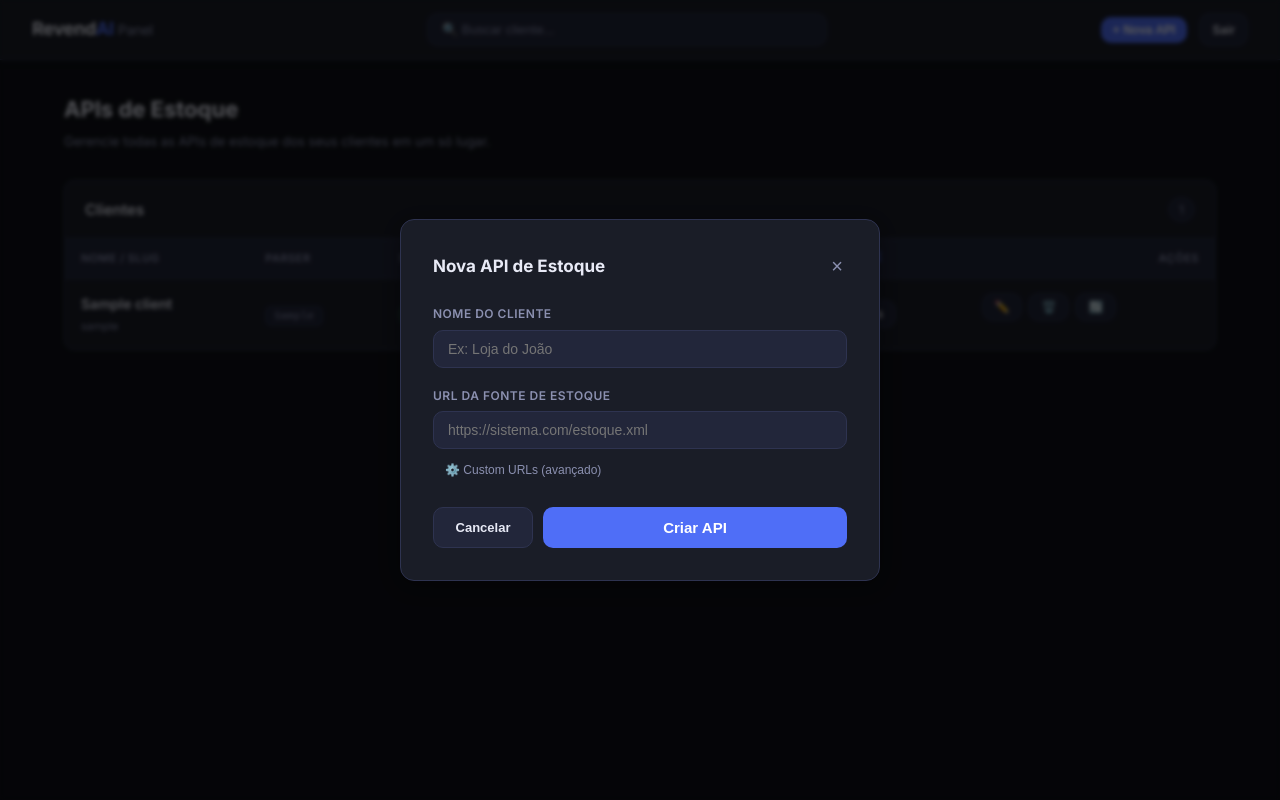
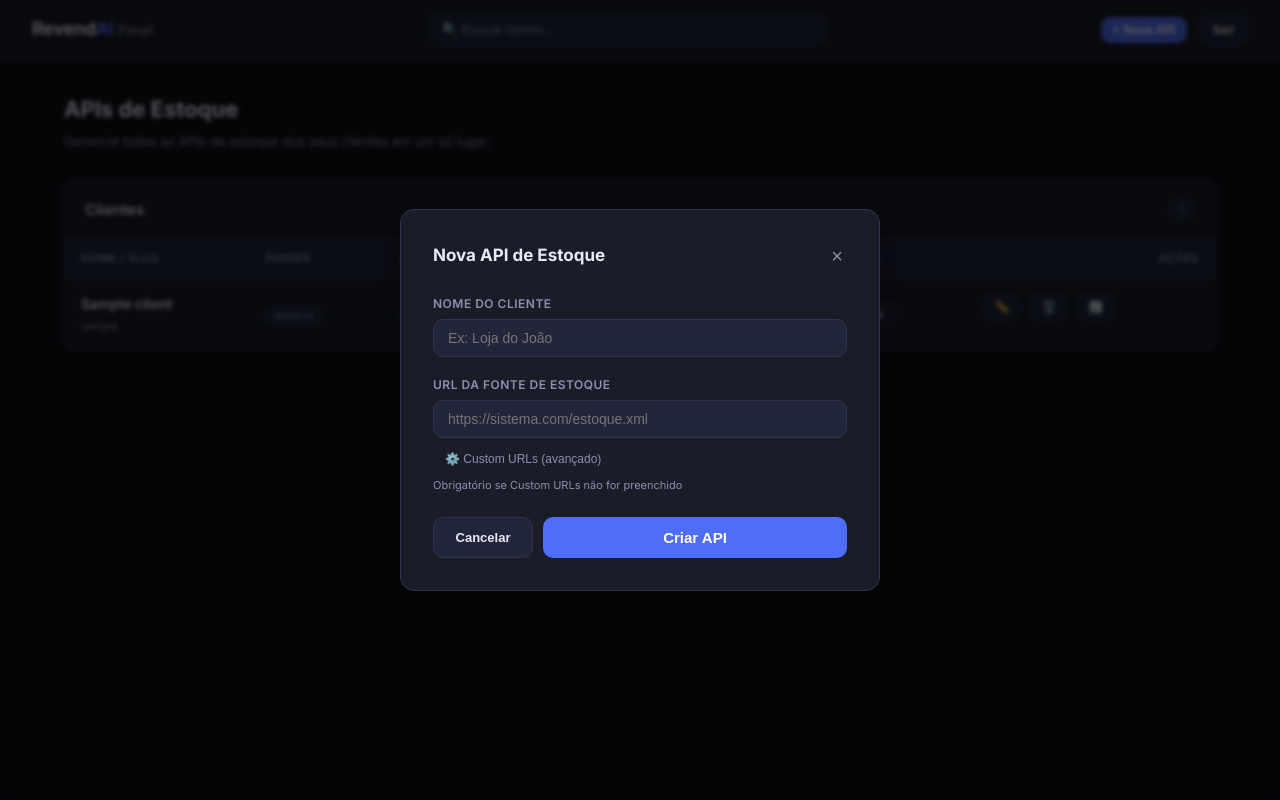
Before and after one commit to AioliaTech/sistemaapi, a FastAPI app: template templates/dashboard.html in a window 1280 px wide, after a click on "+ Nova API". Run offline with FastAPI, Linux system fonts and the light colour scheme; the template is opened without the code that fills it: most values are stand-ins (such as "Sample title", 1, 10 or a date in 2020); parts of the project's set-up code (start-up, migrations or seed data) failed here and were passed over.

Commit message:
fix: torna URL da Fonte opcional quando Custom URLs está preenchido

```diff
--- a/main.py
+++ b/main.py
@@ -57,12 +57,12 @@ def on_shutdown():
 
 class CreateClientRequest(BaseModel):
     name: str
-    source_url: str
+    source_url: Optional[str] = None
     custom_urls: Optional[str] = None
 
 class UpdateClientRequest(BaseModel):
     name: str
-    source_url: str
+    source_url: Optional[str] = None
     custom_urls: Optional[str] = None
 
 # ─── Auth routes ──────────────────────────────────────────────────────────────
@@ -163,13 +163,17 @@ def admin_list_clients(_auth=Depends(require_api_auth)):
 def admin_create_client(body: CreateClientRequest, _auth=Depends(require_api_auth)):
     if not body.name.strip():
         raise HTTPException(status_code=400, detail="Nome é obrigatório")
-    if not body.source_url.strip():
-        raise HTTPException(status_code=400, detail="URL da fonte é obrigatória")
+
+    source_url = body.source_url.strip() if body.source_url else ""
+    custom_urls = body.custom_urls.strip() if body.custom_urls else None
+
+    if not source_url and not custom_urls:
+        raise HTTPException(status_code=400, detail="URL da fonte ou Custom URLs é obrigatório")
 
     client = client_manager.create_client(
         name=body.name.strip(),
-        source_url=body.source_url.strip(),
-        custom_urls=body.custom_urls.strip() if body.custom_urls else None,
+        source_url=source_url or "custom",  # Placeholder if using custom URLs
+        custom_urls=custom_urls,
     )
     # Schedule and trigger immediate fetch
     scheduler.add_client_job(client.id, run_now=True)
@@ -184,14 +188,18 @@ def admin_update_client(
 ):
     if not body.name.strip():
         raise HTTPException(status_code=400, detail="Nome é obrigatório")
-    if not body.source_url.strip():
-        raise HTTPException(status_code=400, detail="URL da fonte é obrigatória")
+
+    source_url = body.source_url.strip() if body.source_url else ""
+    custom_urls = body.custom_urls.strip() if body.custom_urls else None
+
+    if not source_url and not custom_urls:
+        raise HTTPException(status_code=400, detail="URL da fonte ou Custom URLs é obrigatório")
 
     client = client_manager.update_client(
         client_id=client_id,
         name=body.name.strip(),
-        source_url=body.source_url.strip(),
-        custom_urls=body.custom_urls.strip() if body.custom_urls else None,
+        source_url=source_url or "custom",  # Placeholder if using custom URLs
+        custom_urls=custom_urls,
     )
     if not client:
         raise HTTPException(status_code=404, detail="Cliente não encontrado")
--- a/static/app.js
+++ b/static/app.js
@@ -216,7 +216,15 @@ document.getElementById('form-create')?.addEventListener('submit', async (e) =>
   const source_url = document.getElementById('create-url').value.trim();
   const custom_urls = document.getElementById('create-custom-urls').value.trim();
 
-  if (!name || !source_url) return;
+  if (!name) {
+    showToast('Nome do cliente é obrigatório', 'error');
+    return;
+  }
+
+  if (!source_url && !custom_urls) {
+    showToast('Preencha a URL da Fonte ou Custom URLs', 'error');
+    return;
+  }
 
   btn.disabled = true;
   btn.innerHTML = '<span class="spinner"></span> Criando...';
@@ -280,7 +288,15 @@ document.getElementById('form-edit')?.addEventListener('submit', async (e) => {
   const source_url = document.getElementById('edit-url').value.trim();
   const custom_urls = document.getElementById('edit-custom-urls').value.trim();
 
-  if (!name || !source_url) return;
+  if (!name) {
+    showToast('Nome do cliente é obrigatório', 'error');
+    return;
+  }
+
+  if (!source_url && !custom_urls) {
+    showToast('Preencha a URL da Fonte ou Custom URLs', 'error');
+    return;
+  }
 
   btn.disabled = true;
   btn.innerHTML = '<span class="spinner"></span> Salvando...';
--- a/templates/dashboard.html
+++ b/templates/dashboard.html
@@ -141,12 +141,12 @@
           type="url"
           id="create-url"
           placeholder="https://sistema.com/estoque.xml"
-          required
           autocomplete="off"
         />
         <button type="button" class="btn-link btn-sm" onclick="toggleCustomUrls('create')" style="margin-top:8px">
           ⚙️ Custom URLs (avançado)
         </button>
+        <p class="form-hint">Obrigatório se Custom URLs não for preenchido</p>
       </div>
 
       <div class="form-group custom-urls-section" id="custom-urls-create" style="display:none">
@@ -194,12 +194,12 @@
           type="url"
           id="edit-url"
           placeholder="https://sistema.com/estoque.xml"
-          required
           autocomplete="off"
         />
         <button type="button" class="btn-link btn-sm" onclick="toggleCustomUrls('edit')" style="margin-top:8px">
           ⚙️ Custom URLs (avançado)
         </button>
+        <p class="form-hint">Obrigatório se Custom URLs não for preenchido</p>
       </div>
 
       <div class="form-group custom-urls-section" id="custom-urls-edit" style="display:none">
```
